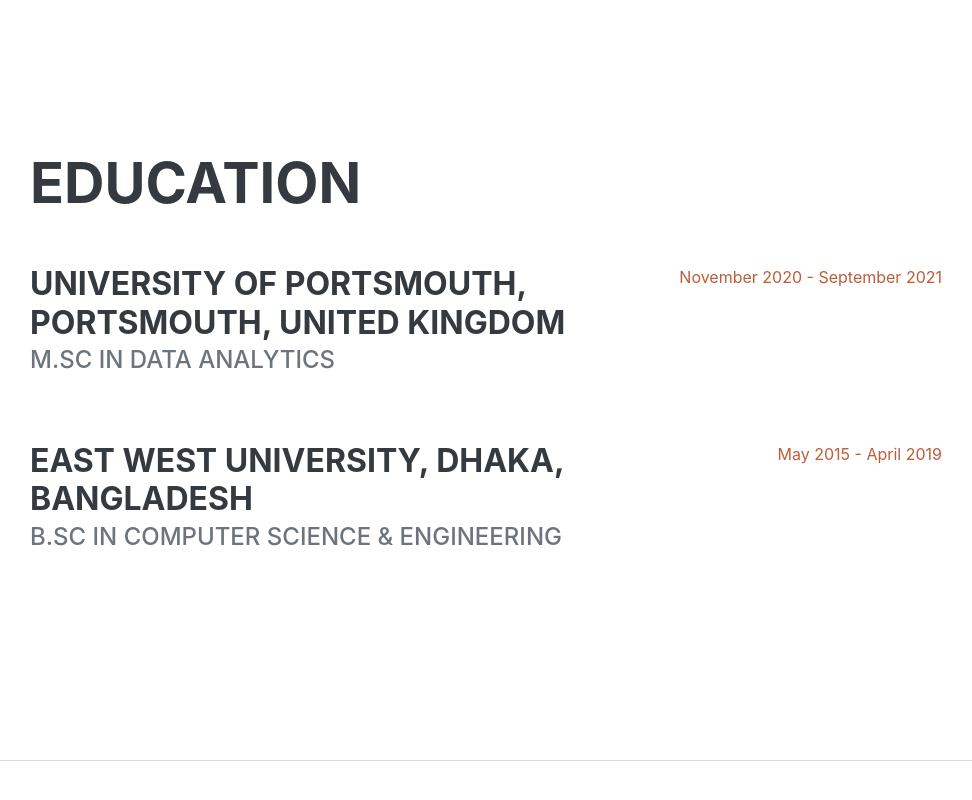
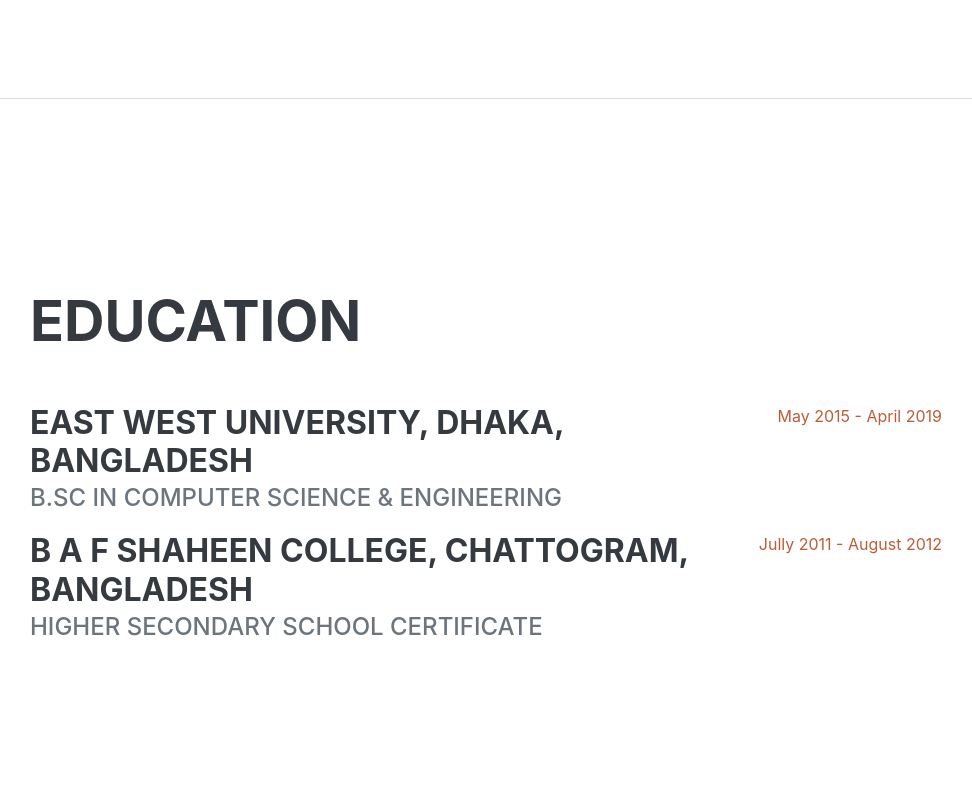
Before and after one commit to Tulan01/personalresume, a plain HTML site: page index.html in a window 1280 px wide. Shown: the part 1708-2508 px from the top of the page, without its empty margins (290-1262 px from the left). Drawn offline with nearby package versions, Linux system fonts and the light colour scheme; a web font is replaced by a local one.

Commit message:
Update index.html
mis un jour a 09/02/2024

```diff
--- a/index.html
+++ b/index.html
@@ -98,12 +98,19 @@
             <section class="resume-section" id="experience">
                 <div class="resume-section-content">
                     <h2 class="mb-5">Experience</h2>
+                     <div class="d-flex flex-column flex-md-row justify-content-between mb-5">
+                        <div class="flex-grow-1">
+                            <h3 class="mb-0">Chef De Cuisine</h3>
+                            <div class="subheading mb-3">The Frog & Rosbif, St Denis, Paris</div>
+                        </div>
+                        <div class="flex-shrink-0"><span class="text-primary">October 2023 - Continue</span></div>
+                    </div>
                     <div class="d-flex flex-column flex-md-row justify-content-between mb-5">
                         <div class="flex-grow-1">
                             <h3 class="mb-0">Chef De Cuisine</h3>
                             <div class="subheading mb-3">La Famille, The Finest Lunch, La Defense, Paris</div>
                         </div>
-                        <div class="flex-shrink-0"><span class="text-primary">September 2022 - Continue</span></div>
+                        <div class="flex-shrink-0"><span class="text-primary">September 2022 - June 2023</span></div>
                     </div>
                     <div class="d-flex flex-column flex-md-row justify-content-between mb-5">
                         <div class="flex-grow-1">
@@ -129,14 +136,6 @@
             <section class="resume-section" id="education">
                 <div class="resume-section-content">
                     <h2 class="mb-5">Education</h2>
-                    <div class="d-flex flex-column flex-md-row justify-content-between mb-5">
-                        <div class="flex-grow-1">
-                            <h3 class="mb-0">University Of Portsmouth, Portsmouth, United Kingdom</h3>
-                            <div class="subheading mb-3">M.Sc in Data Analytics</div>
-
-                        </div>
-                        <div class="flex-shrink-0"><span class="text-primary">November 2020 - September 2021</span></div>
-                    </div>
                     <div class="d-flex flex-column flex-md-row justify-content-between">
                         <div class="flex-grow-1">
                             <h3 class="mb-0">East West University, Dhaka, Bangladesh</h3>
@@ -144,6 +143,15 @@
                         </div>
                         <div class="flex-shrink-0"><span class="text-primary">May 2015 - April 2019</span></div>
                     </div>
+                    <div class="d-flex flex-column flex-md-row justify-content-between mb-5">
+                        <div class="flex-grow-1">
+                            <h3 class="mb-0">B A F Shaheen College, Chattogram, Bangladesh</h3>
+                            <div class="subheading mb-3">Higher Secondary School Certificate</div>
+
+                        </div>
+                        <div class="flex-shrink-0"><span class="text-primary">Jully 2011 - August 2012</span></div>
+                    </div>
+
                 </div>
             </section>
             <hr class="m-0" />
```
